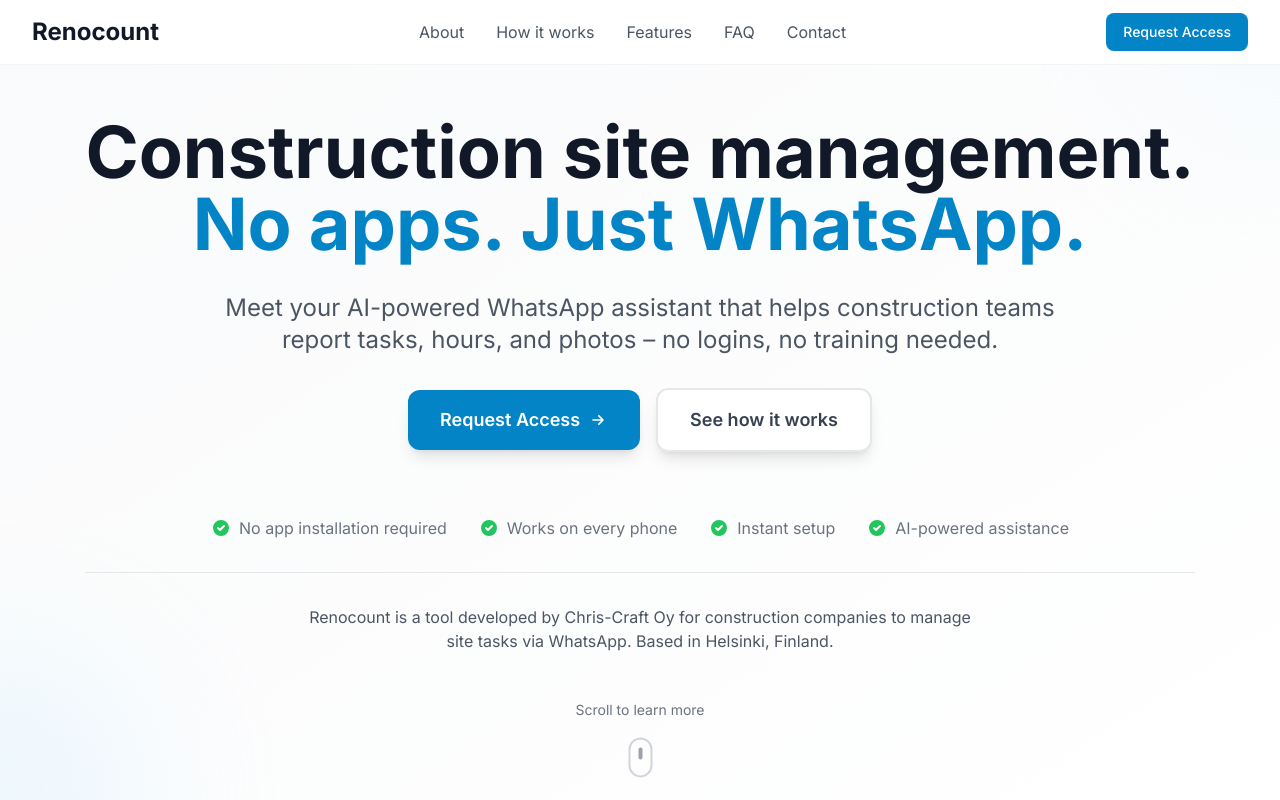
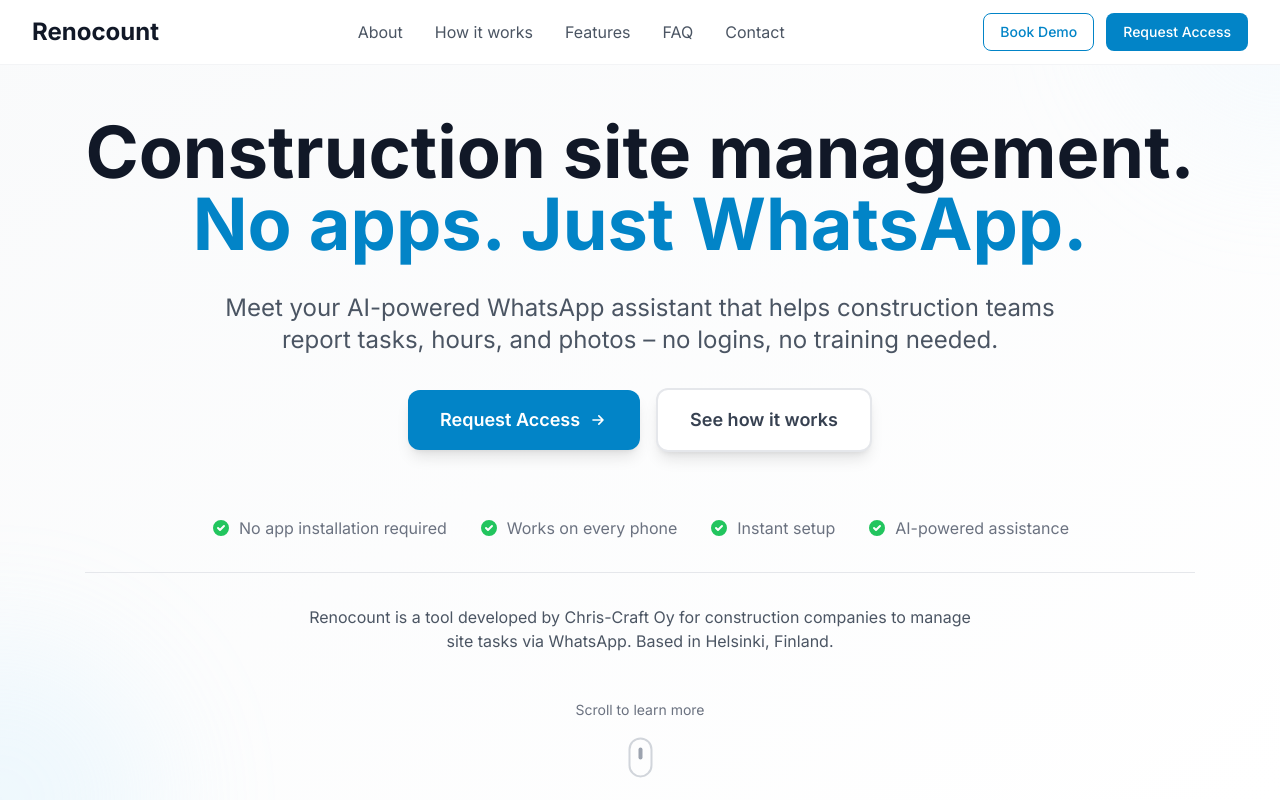
Before and after one commit to Chriuce/Renocount_landing, a Next.js app: page / in a window 1280 px wide. Shown: the top 800 px of the page. Built offline with nearby package versions, Linux system fonts and the light colour scheme.

Commit message:
Add Book Demo button to header next to Request Access

```diff
--- a/components/Header.tsx
+++ b/components/Header.tsx
@@ -43,13 +43,21 @@
             </a>
           </nav>
 
-          {/* CTA Button */}
+          {/* CTA Buttons */}
           <motion.div
             initial={{ opacity: 0, x: 20 }}
             animate={{ opacity: 1, x: 0 }}
             transition={{ duration: 0.5, delay: 0.1 }}
-            className="hidden md:block"
+            className="hidden md:flex space-x-3"
           >
+            <a
+              href="https://calendly.com/chris-chris-craft/30min"
+              target="_blank"
+              rel="noopener noreferrer"
+              className="inline-flex items-center px-4 py-2 border border-primary-600 text-sm font-medium rounded-lg text-primary-600 bg-white hover:bg-primary-50 transition-colors"
+            >
+              Book Demo
+            </a>
             <a
               href="https://wa.me/358454900199?text=Hi%20Renocount%2C%20I%27m%20interested%20in%20requesting%20access%20to%20your%20construction%20management%20service.%20I%20consent%20to%20receive%20follow-up%20messages%20about%20this%20inquiry."
               target="_blank"
@@ -125,6 +133,15 @@
                 Contact
               </a>
               <a
+                href="https://calendly.com/chris-chris-craft/30min"
+                target="_blank"
+                rel="noopener noreferrer"
+                className="block px-3 py-2 text-base font-medium text-primary-600 hover:text-primary-700 hover:bg-primary-50 rounded-md"
+                onClick={() => setIsMenuOpen(false)}
+              >
+                Book Demo
+              </a>
+              <a
                 href="https://wa.me/358454900199?text=Hi%20Renocount%2C%20I%27m%20interested%20in%20requesting%20access%20to%20your%20construction%20management%20service.%20I%20consent%20to%20receive%20follow-up%20messages%20about%20this%20inquiry."
                 target="_blank"
                 rel="noopener noreferrer"
```
